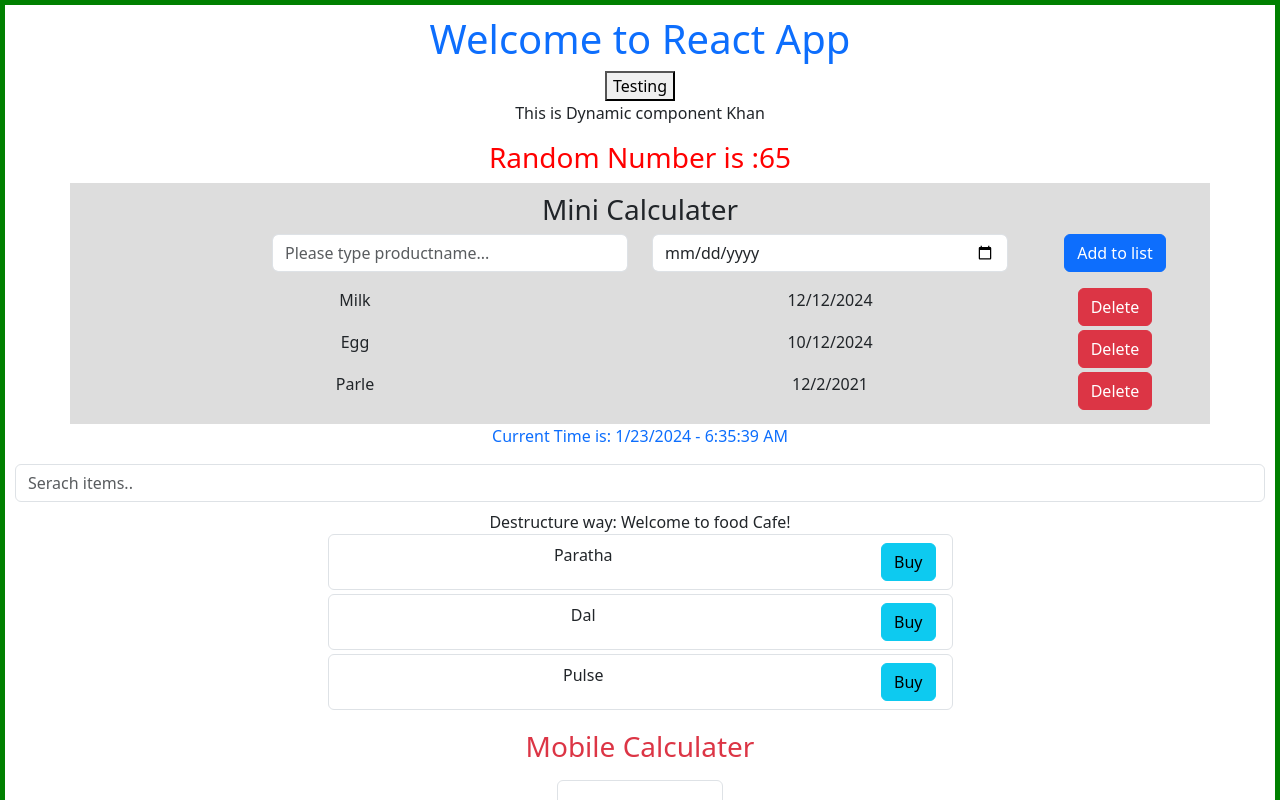
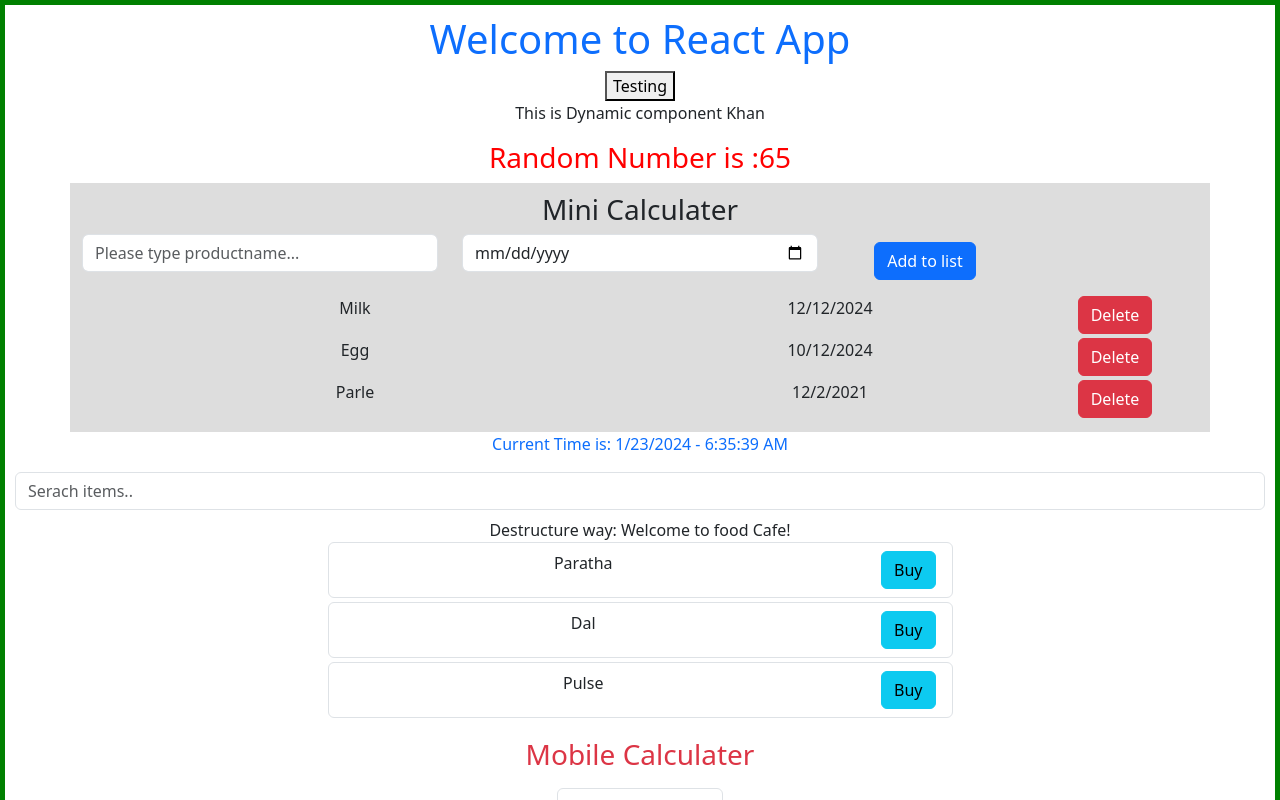
Before and after one commit to gubali/kg-react-demo, a React (Vite) app in the folder vite-project/: page / in a window 1280 px wide. Shown: the top 800 px of the page. Built offline with nearby package versions, Linux system fonts and the light colour scheme.

Commit message:
add to food cart UI style

```diff
--- a/vite-project/src/component/AddToDoList.jsx
+++ b/vite-project/src/component/AddToDoList.jsx
@@ -1,15 +1,15 @@
 function AddToDoList() {
   return (
       <form className="row">
-        <div className="col-2"></div>
-        <div className="col-4">
+
+        <div className="col-lg-4 ">
           {/* <label htmlFor="staticEmail2" className="visually-hidden">
             Email
           </label> */}
           <input type="text" className="form-control"
            id="productName" placeholder="Please type productname..."></input>
         </div>
-        <div className="col-4">
+        <div className="col-lg-4">
           {/* <label htmlFor="inputPassword2" className="visually-hidden">
             Password
           </label> */}
@@ -20,8 +20,8 @@ function AddToDoList() {
 
           ></input>
         </div>
-        <div className="col-2">
-          <button type="submit" className="btn btn-primary mb-3">
+        <div className="col-lg-2">
+          <button type="submit" className="mt-2 btn btn-primary mb-3">
             Add to list
           </button>
         </div>
```
